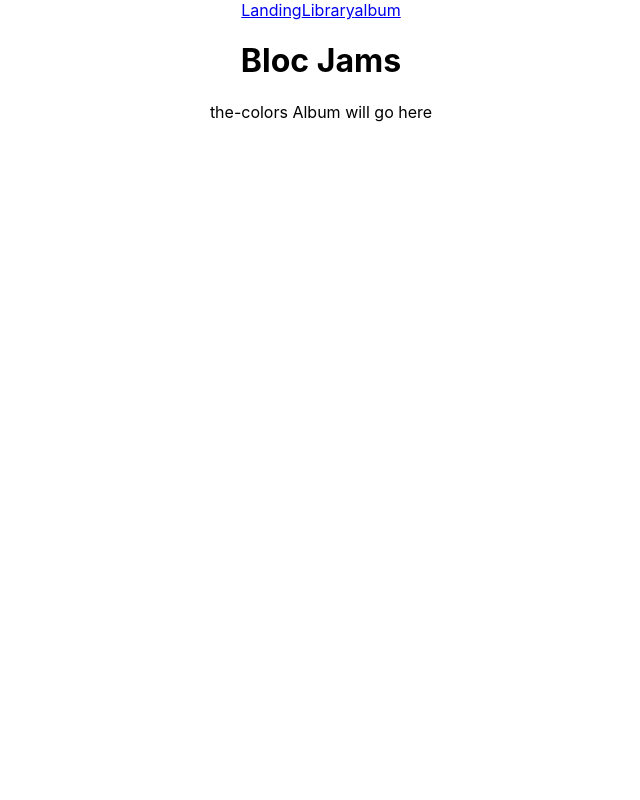
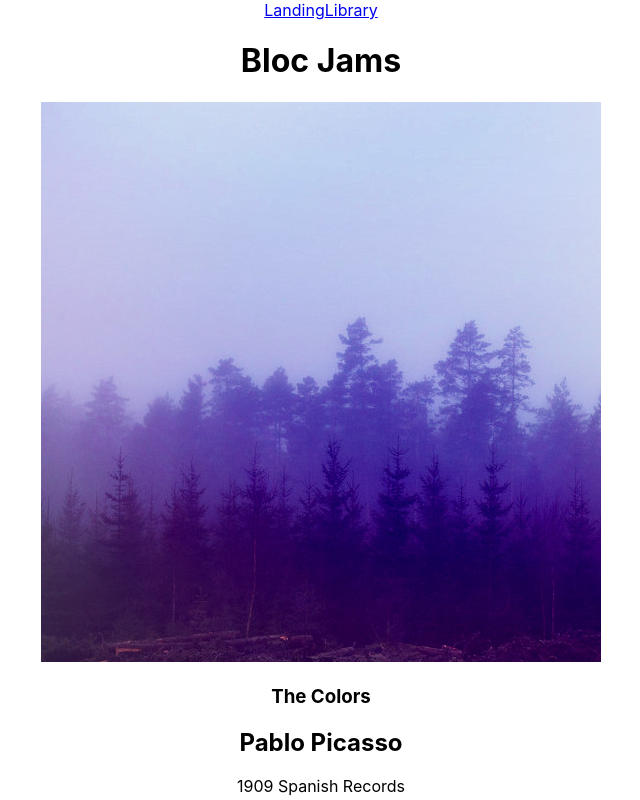
Before and after one commit to SEH85/bloc-jams-react, a React (Create React App) app: page /album/the-colors in a window 1280 px wide. Shown: the whole page, without its empty margins (319-959 px from the left). Built offline with nearby package versions, Linux system fonts and the light colour scheme.

Commit message:
Checkpoint 6 album: completed

```diff
--- a/src/App.js
+++ b/src/App.js
@@ -12,7 +12,6 @@
                  <nav>
              <Link to='/'>Landing</Link>
              <Link to='/library'>Library</Link>
-             <Link to='/album'>album</Link>
            </nav>
            <h1>Bloc Jams</h1>
          </header>
--- a/src/components/Library.js
+++ b/src/components/Library.js
@@ -7,9 +7,7 @@
         super(props);
       this.state = { albums: albumData };
     }
-
     render() {
-
      return (
        <section className='library'>
 
@@ -18,7 +16,6 @@
           <Link to={`/album/${album.slug}`} key={index}>
               {album.title}
               <img src={album.albumCover} alt={album.title} />
-               <div>{album.title}</div>
                <div>{album.artist}</div>
                <div>{album.songs.length} songs</div>
                </Link>
--- a/src/components/album.js
+++ b/src/components/album.js
@@ -1,10 +1,43 @@
 import React, { Component } from 'react';
+import albumData from './../data/albums';
 
 class Album extends Component {
+  constructor(props) {
+    super(props);
+
+
+    const album = albumData.find( album => {
+      return album.slug === this.props.match.params.slug
+    });
+
+    this.state = {
+      album: album
+    };
+  }
+
   render() {
     return (
       <section className="album">
-        {this.props.match.params.slug} Album will go here
+       <section id="album-info">
+       <img id="album-cover-art" src={this.state.album.albumCover} alt={this.state.album.title}/>
+           <div className="album-details">
+           <h1 id="album-title">{this.state.album.title}</h1>
+             <h2 className="artist">{this.state.album.artist}</h2>
+             <div id="release-info">{this.state.album.releaseInfo}</div>
+           </div>
+         </section>
+         <table id="song-list">
+           <colgroup>
+             <col id="song-number-column" />
+             <col id="song-title-column" />
+             <col id="song-duration-column" />
+           </colgroup>
+           <tbody>
+           </tbody>
+         </table>
+
+
+
       </section>
     );
   }
```
